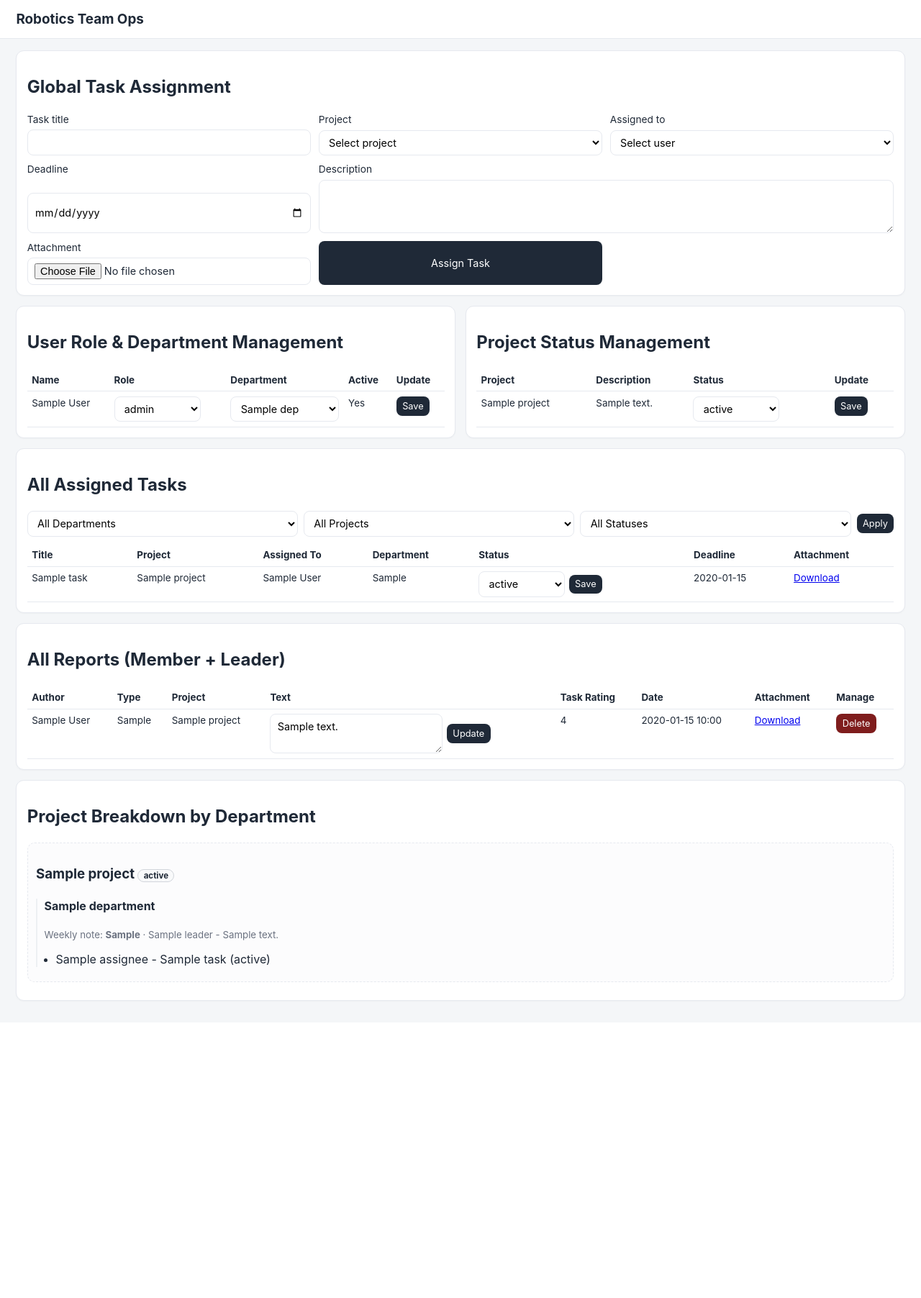
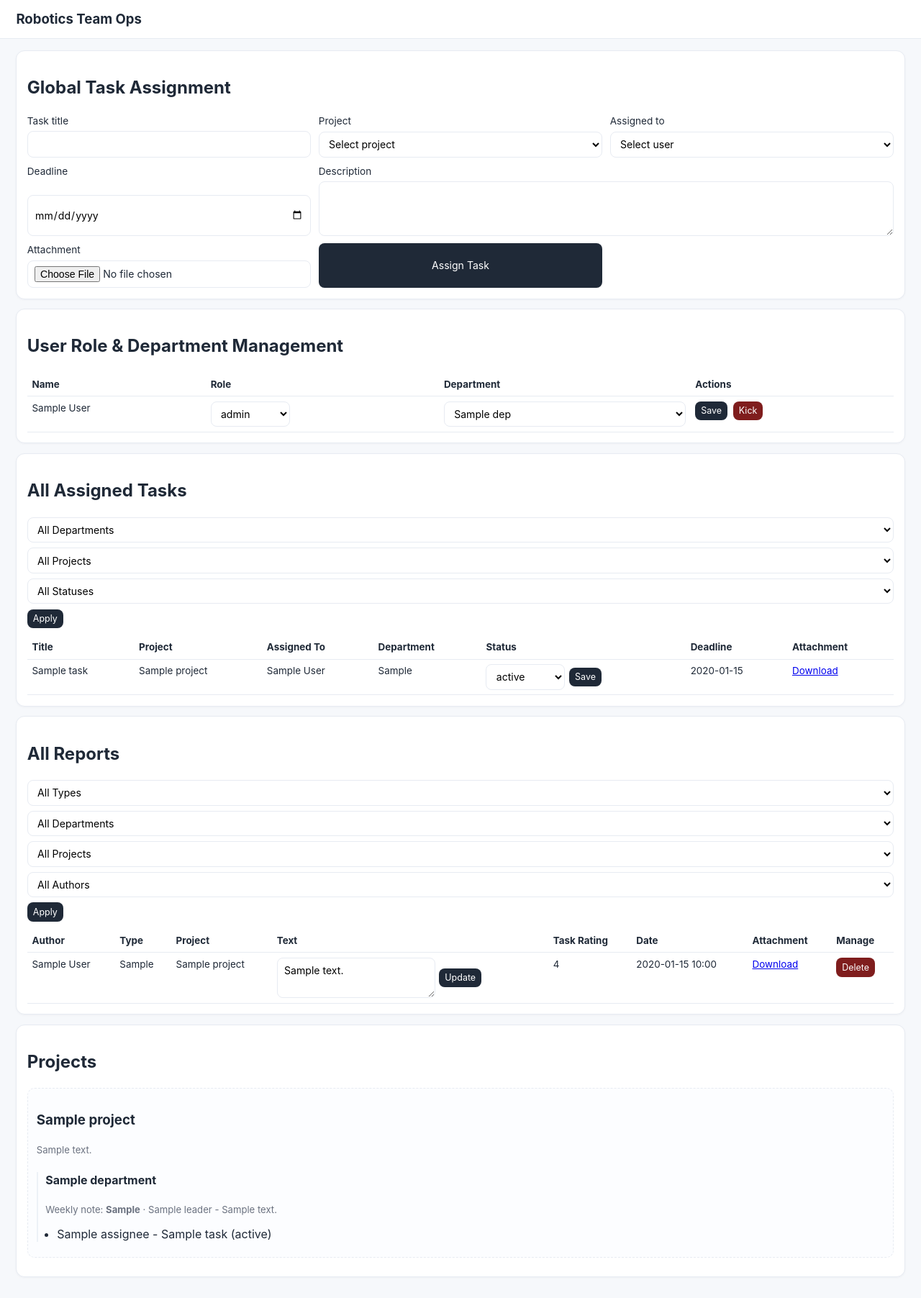
Before and after one commit to aliomalio/first.code.trial, a Flask app: template templates/captain_dashboard.html in a window 1280 px wide. Shown: the whole page at 72% size. Before the commit the page ends 1393 px from the top, so only its background shows below. Run offline with Flask 3, Linux system fonts and the light colour scheme; tables that the repository leaves empty hold one stand-in row (values such as "Sample post"); the template is opened without the code that fills it: values that come from a table or form of the project are taken from there, most other values are stand-ins (such as "Sample title", 1, 10 or a date in 2020).

Commit message:
Refine captain and leader operations with corporate-inclusive seed data

```diff
--- a/app.py
+++ b/app.py
@@ -15,9 +15,8 @@ BASE_DIR = Path(__file__).resolve().parent
 UPLOAD_DIR = BASE_DIR / "uploads"
 
 ROLE_OPTIONS = ["member", "leader", "captain"]
-DEPARTMENT_OPTIONS = ["Mechanical", "Electronics", "Software"]
-PROJECT_STATUS_OPTIONS = ["active", "delayed", "blocked", "completed", "on hold"]
-TASK_STATUS_OPTIONS = ["todo", "in_progress", "blocked", "done"]
+DEPARTMENT_OPTIONS = ["Mechanical", "Electronics", "Software", "Corporate"]
+TASK_STATUS_OPTIONS = ["active", "delayed", "cancelled", "done"]
 
 app = Flask(__name__)
 app.config["SECRET_KEY"] = "dev-secret-key-change-me"
@@ -77,7 +76,7 @@ class Task(db.Model):
     assigned_to_id = db.Column(db.Integer, db.ForeignKey("user.id"), nullable=False)
     assigned_by_id = db.Column(db.Integer, db.ForeignKey("user.id"), nullable=False)
     deadline = db.Column(db.Date, nullable=False)
-    status = db.Column(db.String(20), nullable=False, default="todo")
+    status = db.Column(db.String(20), nullable=False, default="active")
     attachment_path = db.Column(db.String(255), nullable=True)
     created_at = db.Column(db.DateTime, nullable=False, default=datetime.utcnow)
 
@@ -105,6 +104,7 @@ class DepartmentProgressNote(db.Model):
     leader_id = db.Column(db.Integer, db.ForeignKey("user.id"), nullable=False)
     week_start = db.Column(db.Date, nullable=False)
     note = db.Column(db.Text, nullable=False)
+    attachment_path = db.Column(db.String(255), nullable=True)
     created_at = db.Column(db.DateTime, nullable=False, default=datetime.utcnow)
 
     project = db.relationship("Project")
@@ -219,10 +219,11 @@ def member_dashboard():
             flash("You can only report on your own tasks.", "error")
         else:
             attachment = save_upload(request.files.get("attachment"))
+            related_task = db.session.get(Task, int(task_id)) if task_id else None
             report = Report(
                 author_id=current_user.id,
-                related_task_id=int(task_id) if task_id else None,
-                project_id=db.session.get(Task, int(task_id)).project_id if task_id else None,
+                related_task_id=related_task.id if related_task else None,
+                project_id=related_task.project_id if related_task else None,
                 report_type="member",
                 text=text,
                 task_rating=int(rating),
@@ -281,7 +282,7 @@ def leader_dashboard():
                     assigned_to_id=member.id,
                     assigned_by_id=current_user.id,
                     deadline=datetime.strptime(deadline_str, "%Y-%m-%d").date(),
-                    status="todo",
+                    status="active",
                     attachment_path=attachment,
                 )
                 db.session.add(task)
@@ -335,6 +336,7 @@ def leader_dashboard():
                 flash("Selected project is not valid for your department.", "error")
             else:
                 week_start = current_week_start()
+                attachment = save_upload(request.files.get("progress_attachment"))
                 existing = DepartmentProgressNote.query.filter_by(
                     project_id=project.id,
                     department=current_user.department,
@@ -343,6 +345,8 @@ def leader_dashboard():
                 if existing:
                     existing.note = note_text
                     existing.leader_id = current_user.id
+                    if attachment:
+                        existing.attachment_path = attachment
                 else:
                     db.session.add(
                         DepartmentProgressNote(
@@ -351,6 +355,7 @@ def leader_dashboard():
                             leader_id=current_user.id,
                             week_start=week_start,
                             note=note_text,
+                            attachment_path=attachment,
                         )
                     )
                 db.session.commit()
@@ -431,7 +436,7 @@ def captain_dashboard():
                     assigned_to_id=int(assigned_to_id),
                     assigned_by_id=current_user.id,
                     deadline=datetime.strptime(deadline_str, "%Y-%m-%d").date(),
-                    status="todo",
+                    status="active",
                     attachment_path=attachment,
                 )
                 db.session.add(task)
@@ -451,18 +456,6 @@ def captain_dashboard():
                 flash("Task status updated.", "success")
                 return redirect(url_for("captain_dashboard", **request.args))
 
-        elif action == "update_project_status":
-            project_id = request.form.get("project_id")
-            status = request.form.get("status")
-            project = db.session.get(Project, int(project_id)) if project_id else None
-            if not project or status not in PROJECT_STATUS_OPTIONS:
-                flash("Invalid project or project status.", "error")
-            else:
-                project.status = status
-                db.session.commit()
-                flash("Project status updated.", "success")
-                return redirect(url_for("captain_dashboard"))
-
         elif action == "update_user":
             user_id = request.form.get("user_id")
             role = request.form.get("role")
@@ -477,6 +470,17 @@ def captain_dashboard():
                 flash("User role/department updated.", "success")
                 return redirect(url_for("captain_dashboard"))
 
+        elif action == "remove_user":
+            user_id = request.form.get("user_id")
+            user = db.session.get(User, int(user_id)) if user_id else None
+            if not user or user.id == current_user.id:
+                flash("Invalid user removal action.", "error")
+            else:
+                user.is_active = False
+                db.session.commit()
+                flash("User removed from team.", "success")
+                return redirect(url_for("captain_dashboard"))
+
         elif action == "edit_report":
             report_id = request.form.get("report_id")
             text = request.form.get("text", "").strip()
@@ -487,7 +491,7 @@ def captain_dashboard():
                 report.text = text
                 db.session.commit()
                 flash("Report updated.", "success")
-                return redirect(url_for("captain_dashboard"))
+                return redirect(url_for("captain_dashboard", **request.args))
 
         elif action == "delete_report":
             report_id = request.form.get("report_id")
@@ -498,14 +502,16 @@ def captain_dashboard():
                 db.session.delete(report)
                 db.session.commit()
                 flash("Report deleted.", "success")
-                return redirect(url_for("captain_dashboard"))
+                return redirect(url_for("captain_dashboard", **request.args))
 
+    # Task filters
     dept_filter = request.args.get("department", "all")
     proj_filter = request.args.get("project", "all")
     status_filter = request.args.get("status", "all")
 
     users = User.query.order_by(User.department.asc(), User.name.asc()).all()
     assignable_users = User.query.filter(User.is_active == True, User.role != "captain").order_by(User.name.asc()).all()
+    authors = User.query.filter(User.is_active == True).order_by(User.name.asc()).all()
     projects = Project.query.order_by(Project.name.asc()).all()
 
     tasks_query = Task.query.join(User, Task.assigned_to_id == User.id)
@@ -517,7 +523,22 @@ def captain_dashboard():
         tasks_query = tasks_query.filter(Task.status == status_filter)
     tasks = tasks_query.order_by(Task.created_at.desc()).all()
 
-    reports = Report.query.order_by(Report.created_at.desc()).all()
+    # Report filters
+    report_type_filter = request.args.get("report_type", "all")
+    report_department_filter = request.args.get("report_department", "all")
+    report_project_filter = request.args.get("report_project", "all")
+    report_author_filter = request.args.get("report_author", "all")
+
+    reports_query = Report.query.join(User, Report.author_id == User.id)
+    if report_type_filter != "all":
+        reports_query = reports_query.filter(Report.report_type == report_type_filter)
+    if report_department_filter != "all":
+        reports_query = reports_query.filter(User.department == report_department_filter)
+    if report_project_filter != "all":
+        reports_query = reports_query.filter(Report.project_id == int(report_project_filter))
+    if report_author_filter != "all":
+        reports_query = reports_query.filter(Report.author_id == int(report_author_filter))
+    reports = reports_query.order_by(Report.created_at.desc()).all()
 
     latest_notes = {}
     notes = DepartmentProgressNote.query.order_by(
@@ -528,14 +549,13 @@ def captain_dashboard():
         if key not in latest_notes:
             latest_notes[key] = note
 
+    all_tasks = Task.query.order_by(Task.created_at.desc()).all()
     project_breakdown = []
     for project in projects:
         by_department = {}
+        project_tasks = [t for t in all_tasks if t.project_id == project.id]
         for department in DEPARTMENT_OPTIONS:
-            dept_tasks = [
-                t for t in Task.query.filter_by(project_id=project.id).order_by(Task.created_at.desc()).all()
-                if t.assignee.department == department and t.assignee.is_active
-            ]
+            dept_tasks = [t for t in project_tasks if t.assignee.department == department and t.assignee.is_active]
             by_department[department] = {
                 "tasks": dept_tasks,
                 "note": latest_notes.get((project.id, department)),
@@ -546,18 +566,22 @@ def captain_dashboard():
         "captain_dashboard.html",
         users=users,
         assignable_users=assignable_users,
+        authors=authors,
         projects=projects,
         tasks=tasks,
         reports=reports,
         project_breakdown=project_breakdown,
         task_status_options=TASK_STATUS_OPTIONS,
-        project_status_options=PROJECT_STATUS_OPTIONS,
         role_options=ROLE_OPTIONS,
         department_options=DEPARTMENT_OPTIONS,
         selected_filters={
             "department": dept_filter,
             "project": proj_filter,
             "status": status_filter,
+            "report_type": report_type_filter,
+            "report_department": report_department_filter,
+            "report_project": report_project_filter,
+            "report_author": report_author_filter,
         },
     )
 
@@ -578,6 +602,7 @@ def init_db():
         Project(name="Robotic Arm", description="Manipulator system development", status="active"),
         Project(name="Robotic Hand", description="End effector and precision grip development", status="active"),
         Project(name="Robotic Dog", description="Quadruped research platform", status="active"),
+        Project(name="Corporate Operations", description="Sponsorship, outreach, documentation, and operations", status="active"),
     ]
     db.session.add_all(projects)
     db.session.flush()
@@ -586,28 +611,31 @@ def init_db():
         for department in DEPARTMENT_OPTIONS:
             db.session.add(ProjectDepartment(project_id=project.id, department=department))
 
-    users = [("Captain Jane", "captain@robotics.local", "captain", "Mechanical")]
-    users.extend(
-        [
-            ("Mina Mechanical", "leader.mech@robotics.local", "leader", "Mechanical"),
-            ("Eli Electronics", "leader.elec@robotics.local", "leader", "Electronics"),
-            ("Sam Software", "leader.soft@robotics.local", "leader", "Software"),
-        ]
-    )
+    users = [
+        ("Captain Jane", "captain@enro", "captain", "Corporate"),
+        ("Mechanical Leader", "m.leader@enro", "leader", "Mechanical"),
+        ("Electronics Leader", "e.leader@enro", "leader", "Electronics"),
+        ("Software Leader", "s.leader@enro", "leader", "Software"),
+        ("Corporate Leader", "c.leader@enro", "leader", "Corporate"),
+    ]
 
-    member_distribution = [("Mechanical", 9), ("Electronics", 9), ("Software", 8)]
-    counter = 1
-    for department, count in member_distribution:
-        for _ in range(count):
+    member_distribution = [
+        ("Mechanical", "m", 7),
+        ("Electronics", "e", 6),
+        ("Software", "s", 6),
+        ("Corporate", "c", 6),
+    ]
+
+    for department, prefix, count in member_distribution:
+        for i in range(1, count + 1):
             users.append(
                 (
-                    f"{department} Member {counter}",
-                    f"member{counter:02d}.{department.lower()}@robotics.local",
+                    f"{department} Member {i}",
+                    f"{prefix}.member.{i}@enro",
                     "member",
                     department,
                 )
             )
-            counter += 1
 
     for name, email, role, department in users:
         u = User(name=name, email=email, role=role, department=department, is_active=True)
@@ -616,7 +644,8 @@ def init_db():
 
     db.session.commit()
     print("Database initialized with fresh seed data.")
-    print("Users: 30 total (1 captain, 3 leaders, 26 members)")
+    print("Users: 30 total (1 captain, 4 leaders, 25 members)")
+    print("Projects: 5 total including Corporate Operations")
     print("No starter tasks or reports created.")
     print("Default password for all demo users: password123")
 
--- a/static/styles.css
+++ b/static/styles.css
@@ -1,9 +1,9 @@
 :root {
-  --bg: #f4f6f8;
+  --bg: #f6f8fb;
   --card: #ffffff;
   --text: #1f2937;
   --muted: #6b7280;
-  --line: #e6e9ef;
+  --line: #e7ebf2;
   --accent: #1f2937;
 }
 
@@ -13,7 +13,7 @@ body {
   font-family: Inter, system-ui, -apple-system, Segoe UI, Roboto, sans-serif;
   color: var(--text);
   background: var(--bg);
-  line-height: 1.35;
+  line-height: 1.4;
 }
 
 .topbar {
@@ -25,17 +25,17 @@ body {
   align-items: center;
 }
 
-.topbar h1 { margin: 0; font-size: 1.18rem; }
-.topbar p { margin: .12rem 0 0; color: var(--muted); font-size: .83rem; }
+.topbar h1 { margin: 0; font-size: 1.16rem; font-weight: 650; }
+.topbar p { margin: .1rem 0 0; color: var(--muted); font-size: .82rem; }
 
 .container { padding: 1rem 1.4rem; }
 .card {
   background: var(--card);
   border: 1px solid var(--line);
-  border-radius: 11px;
+  border-radius: 12px;
   padding: .9rem;
   margin-bottom: .85rem;
-  box-shadow: 0 1px 2px rgba(17, 24, 39, 0.03);
+  box-shadow: 0 1px 3px rgba(15, 23, 42, 0.04);
 }
 .narrow { max-width: 460px; margin: 2rem auto; }
 
@@ -51,10 +51,7 @@ body {
   .grid-3 .span-2 { grid-column: span 1; }
 }
 
-.grid-form {
-  display: grid;
-  gap: .65rem;
-}
+.grid-form { display: grid; gap: .65rem; }
 .grid-3 { grid-template-columns: repeat(3, minmax(0, 1fr)); }
 .grid-3 .span-2 { grid-column: span 2; }
 
@@ -64,11 +61,11 @@ input, select, textarea, button {
   border: 1px solid var(--line);
   border-radius: 8px;
   font: inherit;
-  font-size: .9rem;
+  font-size: .88rem;
   background: #fff;
 }
 
-label { font-size: .86rem; display: grid; gap: .28rem; }
+label { font-size: .85rem; display: grid; gap: .28rem; }
 .btn {
   background: var(--accent);
   color: #fff;
@@ -77,8 +74,8 @@ label { font-size: .86rem; display: grid; gap: .28rem; }
 }
 .btn-sm {
   width: auto;
-  padding: .3rem .52rem;
-  font-size: .8rem;
+  padding: .28rem .5rem;
+  font-size: .78rem;
 }
 .btn-danger { background: #7f1d1d; }
 
@@ -91,7 +88,7 @@ label { font-size: .86rem; display: grid; gap: .28rem; }
   border-radius: 8px;
 }
 
-.muted { color: var(--muted); font-size: .83rem; }
+.muted { color: var(--muted); font-size: .82rem; }
 
 table {
   width: 100%;
@@ -101,19 +98,20 @@ table {
 th, td {
   border-bottom: 1px solid var(--line);
   text-align: left;
-  padding: .4rem;
+  padding: .42rem;
   vertical-align: top;
 }
 
 .badge {
-  border: 1px solid #d1d5db;
+  border: 1px solid #d5dae3;
   border-radius: 999px;
-  font-size: .72rem;
-  padding: .08rem .45rem;
-  background: #f9fafb;
+  font-size: .71rem;
+  padding: .1rem .45rem;
+  background: #fafcff;
+  white-space: nowrap;
 }
-.badge.success { color: #065f46; border-color: #10b981; }
-.badge.warning { color: #92400e; border-color: #f59e0b; }
+.badge.success { color: #065f46; border-color: #8bd8c0; }
+.badge.warning { color: #92400e; border-color: #f3c67a; }
 
 .list { margin: 0; padding-left: 1rem; }
 .list li { margin-bottom: .2rem; }
@@ -131,14 +129,14 @@ th, td {
 .project-block {
   border: 1px dashed var(--line);
   border-radius: 10px;
-  padding: .7rem;
-  margin-bottom: .65rem;
-  background: #fcfcfd;
+  padding: .75rem;
+  margin-bottom: .7rem;
+  background: #fcfdff;
 }
 
 .dept-block {
-  border-left: 2px solid #edf0f3;
-  padding-left: .6rem;
+  border-left: 2px solid #edf1f7;
+  padding-left: .65rem;
   margin-bottom: .55rem;
 }
 
@@ -150,16 +148,15 @@ th, td {
 .inline-form select,
 .inline-form input,
 .inline-form textarea {
-  min-width: 120px;
+  min-width: 110px;
   width: auto;
 }
-.inline-form textarea {
-  min-width: 240px;
-}
+.inline-form textarea { min-width: 220px; }
 
 .inline-filters {
   display: flex;
-  gap: .5rem;
+  flex-wrap: wrap;
+  gap: .45rem;
   align-items: center;
   margin-bottom: .65rem;
 }
@@ -172,3 +169,7 @@ th, td {
   margin-bottom: .3rem;
   border-bottom: 1px dashed var(--line);
 }
+
+.report-status-cell { min-width: 135px; }
+.actions-cell { white-space: nowrap; }
+.actions-cell .inline-form { margin-left: .25rem; }
--- a/templates/captain_dashboard.html
+++ b/templates/captain_dashboard.html
@@ -36,11 +36,10 @@
   </form>
 </section>
 
-<div class="layout-2">
 <section class="card">
   <h2>User Role & Department Management</h2>
   <table>
-      <thead><tr><th>Name</th><th>Role</th><th>Department</th><th>Active</th><th>Update</th></tr></thead>
+    <thead><tr><th>Name</th><th>Role</th><th>Department</th><th>Actions</th></tr></thead>
     <tbody>
       {% for user in users %}
       <tr>
@@ -62,42 +61,22 @@
               {% endfor %}
             </select>
         </td>
-          <td>{{ 'Yes' if user.is_active else 'No' }}</td>
-          <td><button class="btn btn-sm" type="submit">Save</button></td>
+        <td class="actions-cell">
+          <button class="btn btn-sm" type="submit">Save</button>
           </form>
+          {% if user.id != current_user.id and user.is_active %}
+          <form method="post" class="inline-form" onsubmit="return confirm('Remove this user from active team?');">
+            <input type="hidden" name="action" value="remove_user" />
+            <input type="hidden" name="user_id" value="{{ user.id }}" />
+            <button class="btn btn-sm btn-danger" type="submit">Kick</button>
+          </form>
+          {% endif %}
+        </td>
       </tr>
       {% endfor %}
     </tbody>
   </table>
 </section>
-
-  <section class="card">
-    <h2>Project Status Management</h2>
-    <table>
-      <thead><tr><th>Project</th><th>Description</th><th>Status</th><th>Update</th></tr></thead>
-      <tbody>
-        {% for project in projects %}
-        <tr>
-          <td>{{ project.name }}</td>
-          <td>{{ project.description }}</td>
-          <td>
-            <form method="post" class="inline-form">
-              <input type="hidden" name="action" value="update_project_status" />
-              <input type="hidden" name="project_id" value="{{ project.id }}" />
-              <select name="status">
-                {% for status in project_status_options %}
-                <option value="{{ status }}" {% if project.status == status %}selected{% endif %}>{{ status }}</option>
-                {% endfor %}
-              </select>
-          </td>
-          <td><button class="btn btn-sm" type="submit">Save</button></td>
-            </form>
-        </tr>
-        {% endfor %}
-      </tbody>
-    </table>
-  </section>
-</div>
 
 <section class="card">
   <h2>All Assigned Tasks</h2>
@@ -157,7 +136,38 @@
 </section>
 
 <section class="card">
-  <h2>All Reports (Member + Leader)</h2>
+  <h2>All Reports</h2>
+  <form method="get" class="inline-filters">
+    <input type="hidden" name="department" value="{{ selected_filters.department }}" />
+    <input type="hidden" name="project" value="{{ selected_filters.project }}" />
+    <input type="hidden" name="status" value="{{ selected_filters.status }}" />
+
+    <select name="report_type">
+      <option value="all">All Types</option>
+      <option value="member" {% if selected_filters.report_type == 'member' %}selected{% endif %}>Member</option>
+      <option value="leader" {% if selected_filters.report_type == 'leader' %}selected{% endif %}>Leader</option>
+    </select>
+    <select name="report_department">
+      <option value="all">All Departments</option>
+      {% for dep in department_options %}
+      <option value="{{ dep }}" {% if selected_filters.report_department == dep %}selected{% endif %}>{{ dep }}</option>
+      {% endfor %}
+    </select>
+    <select name="report_project">
+      <option value="all">All Projects</option>
+      {% for project in projects %}
+      <option value="{{ project.id }}" {% if selected_filters.report_project == project.id|string %}selected{% endif %}>{{ project.name }}</option>
+      {% endfor %}
+    </select>
+    <select name="report_author">
+      <option value="all">All Authors</option>
+      {% for author in authors %}
+      <option value="{{ author.id }}" {% if selected_filters.report_author == author.id|string %}selected{% endif %}>{{ author.name }}</option>
+      {% endfor %}
+    </select>
+    <button class="btn btn-sm" type="submit">Apply</button>
+  </form>
+
   <table>
     <thead><tr><th>Author</th><th>Type</th><th>Project</th><th>Text</th><th>Task Rating</th><th>Date</th><th>Attachment</th><th>Manage</th></tr></thead>
     <tbody>
@@ -193,10 +203,11 @@
 </section>
 
 <section class="card">
-  <h2>Project Breakdown by Department</h2>
+  <h2>Projects</h2>
   {% for project, by_department in project_breakdown %}
   <div class="project-block">
-    <h3>{{ project.name }} <span class="badge">{{ project.status }}</span></h3>
+    <h3>{{ project.name }}</h3>
+    <p class="muted">{{ project.description }}</p>
     {% for department, data in by_department.items() %}
     <div class="dept-block">
       <h4>{{ department }}</h4>
@@ -204,6 +215,9 @@
         Weekly note:
         {% if data.note %}
           <strong>{{ data.note.week_start }}</strong> · {{ data.note.leader.name }} - {{ data.note.note }}
+          {% if data.note.attachment_path %}
+          · <a href="{{ url_for('files', filename=data.note.attachment_path) }}">Attachment</a>
+          {% endif %}
         {% else %}
           No weekly note yet.
         {% endif %}
--- a/templates/login.html
+++ b/templates/login.html
@@ -12,6 +12,6 @@
     </label>
     <button class="btn" type="submit">Login</button>
   </form>
-  <small class="muted">Demo password: password123</small>
+  <small class="muted">Demo password for seeded users: password123</small>
 </section>
 {% endblock %}
```
Also changed, not shown: templates/leader_dashboard.html (+14 -6 lines), README.md. Lines whose indentation alone changed are shown as unchanged.
